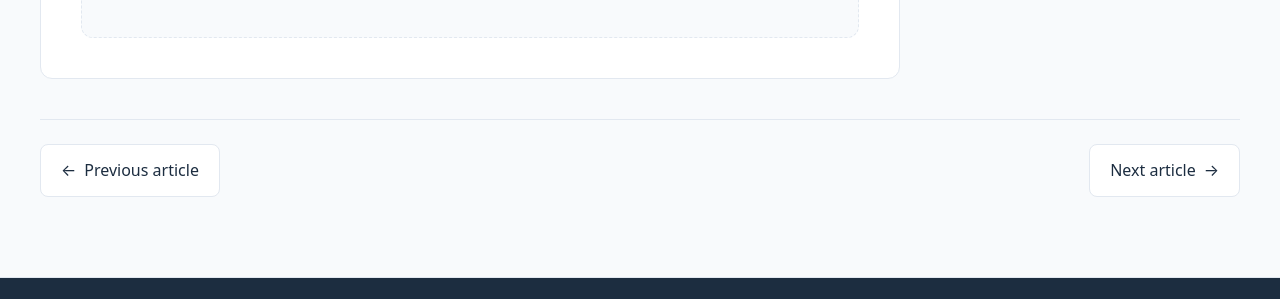
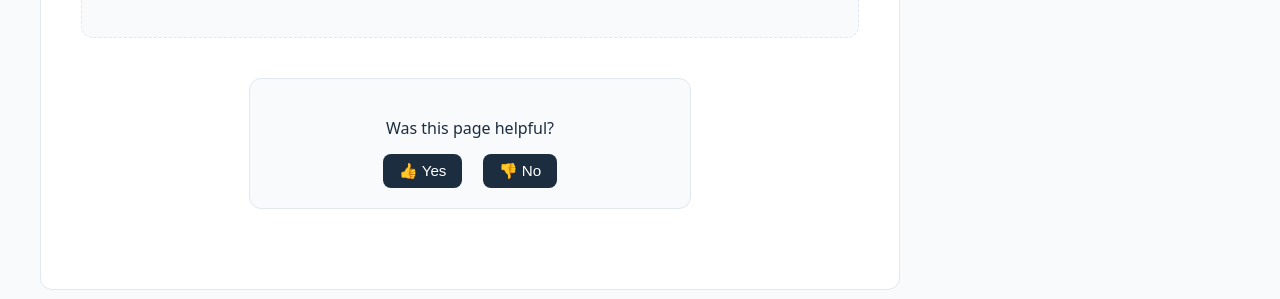
Before and after one commit to I4petranelle/10dlccheck, a website: page learn/sms-compliance-checklist.html in a window 1280 px wide. Shown: the part 2868-3167 px from the top of the page. Drawn offline with Linux system fonts and the light colour scheme.

Commit message:
Prod deploy: update Learn › Pre-Send Compliance Checklist

```diff
--- a/learn/sms-compliance-checklist.html
+++ b/learn/sms-compliance-checklist.html
@@ -188,6 +188,13 @@
             <a class="btn secondary" target="_blank" rel="noopener" href="https://chromewebstore.google.com/detail/ihjdlojfbdminclolkfkblmdlbjlbbhk?utm_source=learn&utm_medium=site&utm_campaign=cta_extension">Chrome extension</a>
           </p>
         </section>
+        <div class="feedback" style="text-align:center;margin:40px auto;padding:20px;max-width:400px;border:1px solid #e2e8f0;border-radius:12px;background:#f8fafc;">
+  <p style="margin-bottom:12px;font-size:1rem;color:#1C2D40;">Was this page helpful?</p>
+  <button style="margin:0 8px;padding:8px 16px;border:none;border-radius:8px;background:#1C2D40;color:#fff;cursor:pointer;font-size:0.95rem;" onclick="gtag('event','helpful_yes',{event_category:'engagement'})">👍 Yes</button>
+  <button style="margin:0 8px;padding:8px 16px;border:none;border-radius:8px;background:#1C2D40;color:#fff;cursor:pointer;font-size:0.95rem;" onclick="gtag('event','helpful_no',{event_category:'engagement'})">👎 No</button>
+</div>
+
+
       </article>
 
       <!-- Sidebar -->
```
